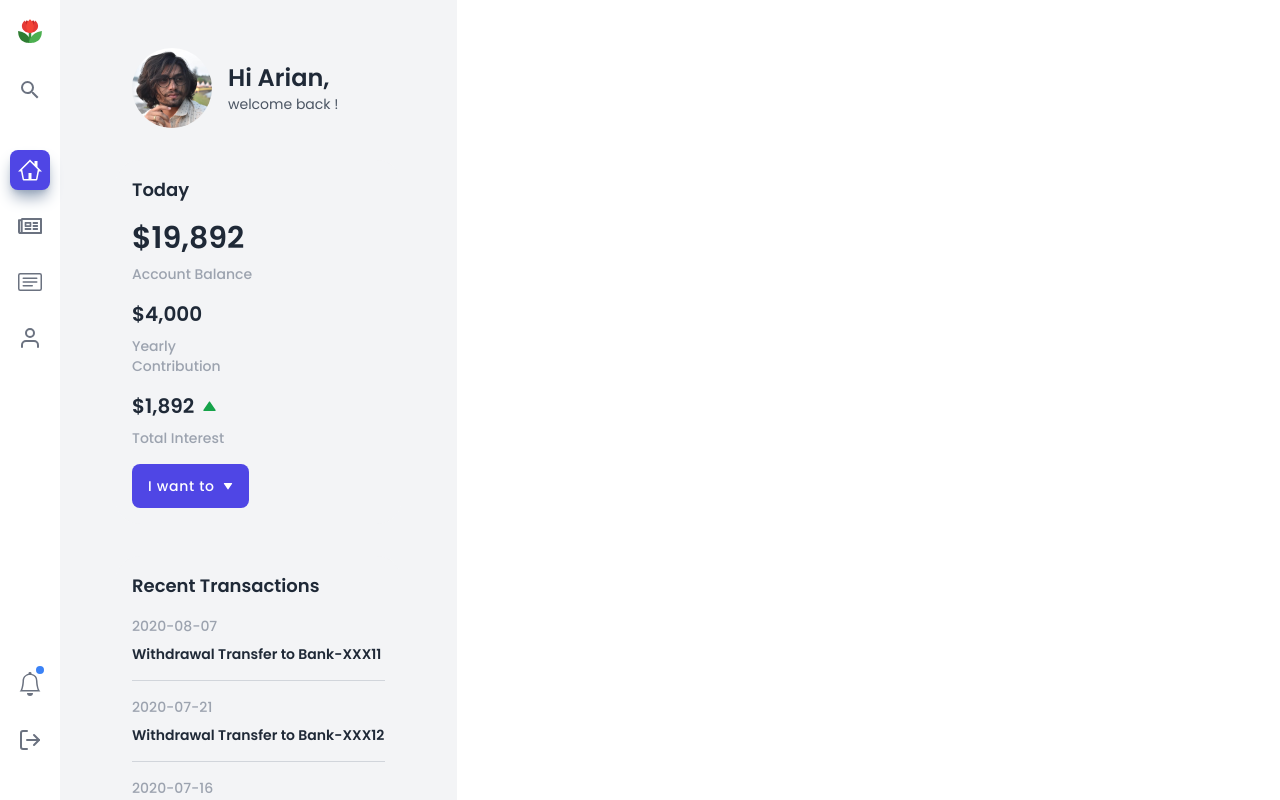
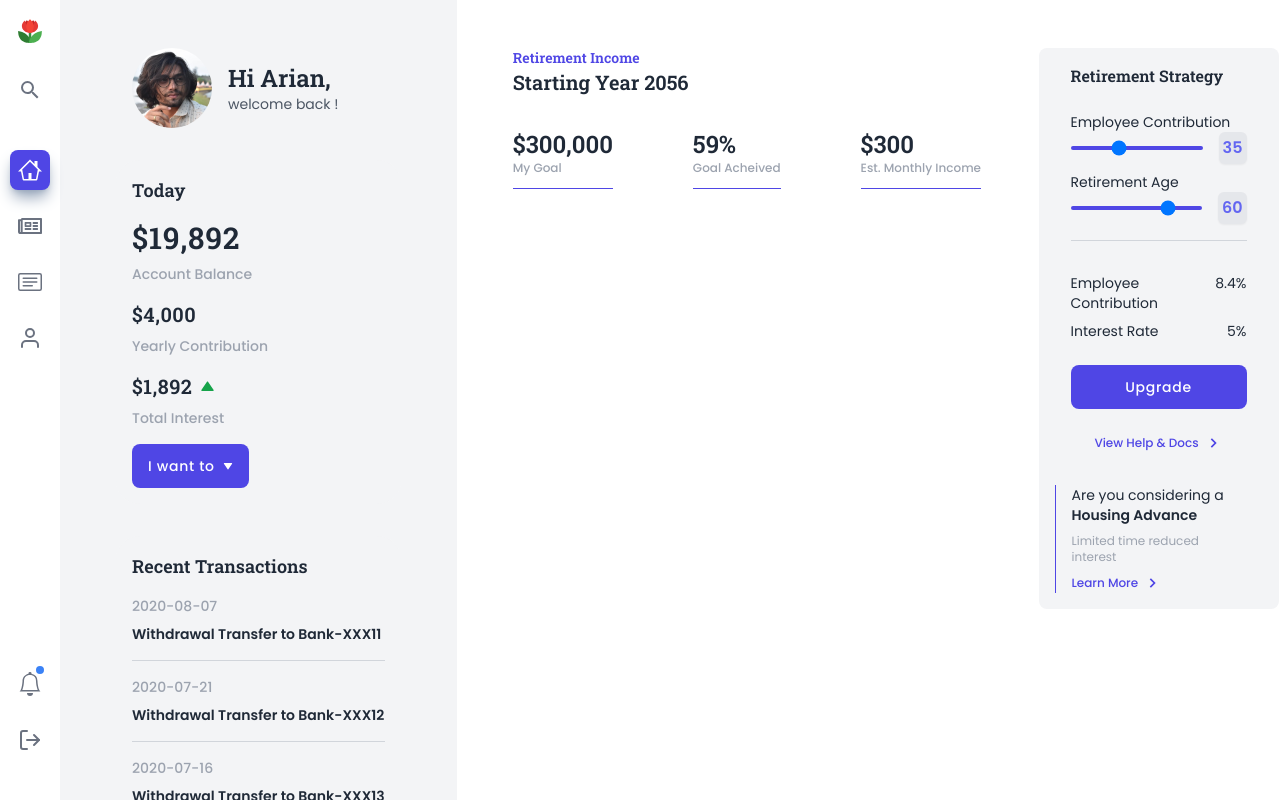
Before and after one commit to arian0zen/dashboard-mockup-react, a React (Create React App) app: page /home in a window 1280 px wide. Built offline with nearby package versions, Linux system fonts and the light colour scheme.

Commit message:
added all sections

```diff
--- a/src/components/AppContent/index.tsx
+++ b/src/components/AppContent/index.tsx
@@ -6,7 +6,7 @@ const AppContent = () => {
   const [searchParams] = useSearchParams();
 
   return (
-    <div className="h-full">
+    <div className="h-full w-full">
       {" "}
       <Routes>
         <Route path="/" element={<Navigate to={"/home"} replace />} />
--- a/src/components/Profile/index.tsx
+++ b/src/components/Profile/index.tsx
@@ -22,7 +22,7 @@ let recentTransactions = [
 
 const ProfileComponent = (props: Props) => {
   return (
-    <div className="h-screen px-6 sm:px-14 py-12 sm:bg-gray-100 bg-white text-gray-800 flex flex-col gap-8 w-screen sm:w-auto overflow-auto">
+    <div className="px-6 sm:px-14 py-12 sm:bg-gray-100 bg-white text-gray-800 flex flex-col gap-8 w-screen sm:w-auto">
       <div className="px-4 profile flex flex-col justify-center gap-2 rounded-md">
         <div className="relative block sm:hidden ml-auto">
           <span className="absolute rounded-full h-3 w-3 bg-blue-500 border-2 border-white -top-2 -right-1"></span>
@@ -37,26 +37,26 @@ const ProfileComponent = (props: Props) => {
             />
           </div>
           <div className="profile-details">
-            <h1 className="text-2xl font-semibold">Hi Arian,</h1>
+            <h1 className="text-2xl font-semibold font-sans">Hi Arian,</h1>
             <p className="text-sm text-gray-600">welcome back !</p>
           </div>
         </div>
       </div>
       <div className="p-4 profile-balance flex justify-center-center gap-4 flex-col bg-gray-100 sm:bg-inherit rounded-3xl">
-        <p className="text-lg font-semibold">Today</p>
+        <p className="text-lg font-semibold font-sans">Today</p>
         <div className="today-balance flex flex-col justify-center gap-2">
-          <p className="text-4xl sm:text-3xl font-semibold">$19,892</p>
+          <p className="text-4xl sm:text-3xl font-semibold font-sans tracking-wide">$19,892</p>
           <p className="text-sm text-gray-400 font-medium">Account Balance</p>
         </div>
         <div className="flex flex-row sm:flex-col gap-4">
           <div className="yearly-balance flex flex-col justify-center sm:gap-2">
-            <p className="text-xl font-semibold">$4,000</p>
-            <p className="text-sm text-gray-400 font-medium max-w-[50%] overflow-ellipsis">
+            <p className="text-xl font-semibold font-sans tracking-wide">$4,000</p>
+            <p className="text-sm text-gray-400 font-medium">
               Yearly Contribution
             </p>
           </div>
           <div className="total-balance flex flex-col justify-center sm:gap-2">
-            <p className="text-xl font-semibold flex items-center gap-2">
+            <p className="text-xl font-semibold flex items-center gap-2 font-sans tracking-wide">
               $1,892{" "}
               <span>
                 <BiSolidUpArrow size={15} className="text-green-600" />
@@ -78,8 +78,8 @@ const ProfileComponent = (props: Props) => {
           wFull={true}
         />
       </div>
-      <div className="profile-transaction p-4 profile-balance flex justify-center-center gap-4 flex-col bg-gray-100 sm:bg-inherit rounded-3xl mb-[60px] sm:mb-0">
-        <p className="text-lg font-semibold">Recent Transactions</p>
+      <div className="profile-transaction p-4 profile-balance flex justify-center-center gap-4 flex-col bg-gray-100 sm:bg-inherit rounded-3xl">
+        <p className="text-lg font-semibold font-sans">Recent Transactions</p>
         {recentTransactions.map((item: any, index: number) => {
           return (
             <div
--- /dev/null
+++ b/src/components/RetirementIncome/index.tsx
@@ -0,0 +1,45 @@
+import React from "react";
+
+type Props = {};
+
+let goalItems = [
+  {
+    amount: "59%",
+    description: "Goal Acheived",
+  },
+  {
+    amount: "$300",
+    description: "Est. Monthly Income",
+  },
+];
+
+const RetirementIncomeComponent = (props: Props) => {
+  return (
+    <div className="h-fit px-6 sm:px-14 sm:py-12 bg-white text-gray-800 flex flex-col gap-8 ">
+      <div className="year-details justify-start">
+        <p className="text-indigo-600 text-sm font-semibold font-sans">
+          Retirement Income
+        </p>
+        <p className="text-xl font-semibold font-sans mb-8">
+          Starting Year 2056
+        </p>
+        <div className="flex gap-4 sm:gap-20 flex-wrap ">
+          <div className="w-full sm:w-fit flex flex-col border-b border-indigo-600 pb-3">
+            <p className="text-2xl font-semibold font-sans">$300,000</p>
+            <p className="text-xs text-gray-400 font-medium">My Goal</p>
+          </div>
+          <div className="sm:w-fit flex flex-col border-b border-indigo-600 pb-3">
+            <p className="text-2xl font-semibold font-sans">59%</p>
+            <p className="text-xs text-gray-400 font-medium">Goal Acheived</p>
+          </div>
+          <div className=" sm:w-fit flex flex-col border-b border-indigo-600 pb-3">
+            <p className="text-2xl font-semibold font-sans">$300</p>
+            <p className="text-xs text-gray-400 font-medium">Est. Monthly Income</p>
+          </div>
+        </div>
+      </div>
+    </div>
+  );
+};
+
+export default RetirementIncomeComponent;
--- /dev/null
+++ b/src/components/Startegy/index.tsx
@@ -0,0 +1,54 @@
+import React from "react";
+import profileImage from "../../assets/profile-picture.jpeg"; // Update the path as necessary
+import { BiSolidUpArrow, BiSolidDownArrow, BiChevronRight } from "react-icons/bi";
+import { BsBell } from "react-icons/bs";
+import SliderComponent from "../UI/Slider";
+import Button from "../UI/Button";
+type Props = {};
+
+const StrategyComponent = (props: Props) => {
+  return (
+    <div className="px-4 py-4 bg-gray-100 text-gray-800 flex flex-col gap-8 w-full mx-auto sm:w-[30vh] h-fit rounded-3xl sm:rounded-lg sm:mt-12 mb-[80px] mt-8">
+      <div className="px-4 profile flex flex-col justify-center gap-2 rounded-md">
+        <h1 className="font-semibold font-sans mb-4">Retirement Strategy</h1>
+        <div className="slider1 flex flex-col">
+          <p className="text-sm">Employee Contribution</p>
+          <SliderComponent min={0} max={100} step={1} />
+        </div>
+        <div className="slider2 flex flex-col pb-4 border-b border-gray-300">
+          <p className="text-sm">Retirement Age</p>
+          <SliderComponent min={25} max={70} step={1} />
+        </div>
+      </div>
+      <div className="px-4 w-full mx-auto flex flex-col gap-2">
+        <div className="slider1 flex justify-between">
+          <p className="text-sm">Employee Contribution</p>
+          <span className="text-sm">8.4%</span>
+        </div>
+        <div className="slider1 flex justify-between">
+          <p className="text-sm">Interest Rate</p>
+          <span className="text-sm">5%</span>
+        </div>
+        <div className="my-4 mx-auto">
+        <Button
+          content={
+            <p className="flex gap-2 items-center w-36 justify-center">
+              Upgrade{" "}
+            </p>
+          }
+          showDropDown={false}
+          wFull={true}
+        />
+        </div>
+        <span className="text-xs text-indigo-600 font-medium text-center flex gap-1 items-center justify-center cursor-pointer">View Help & Docs <BiChevronRight size={20}/> </span>
+      </div>
+      <div className="px-4 profile flex flex-col justify-center gap-2 border-l border-indigo-600">
+        <p className="text-sm">Are you considering a <span className="text-gray-800 font-semibold">Housing Advance</span></p>
+        <p className="text-xs text-gray-400">Limited time reduced interest</p>
+        <span className="text-xs text-indigo-600 font-medium text-center flex gap-1 items-center cursor-pointer">Learn More <BiChevronRight size={20}/> </span>
+      </div>
+    </div>
+  );
+};
+
+export default StrategyComponent;
--- /dev/null
+++ b/src/components/UI/Slider.tsx
@@ -0,0 +1,34 @@
+import React, { useState } from "react";
+
+interface SliderProps {
+  min: number;
+  max: number;
+  step: number;
+}
+
+const Slider: React.FC<SliderProps> = ({ min, max, step }) => {
+  const [value, setValue] = useState(min+35);
+
+  const handleSliderChange = (event: React.ChangeEvent<HTMLInputElement>) => {
+    const newValue = parseInt(event.target.value);
+    setValue(newValue);
+  };
+
+  return (
+    <div className="flex items-center">
+      <input
+        id="default-range"
+        type="range"
+        min={min}
+        max={max}
+        step={step}
+        value={value}
+        onChange={handleSliderChange}
+        className="w-full h-1 bg-indigo-600 rounded-lg appearance-none cursor-pointer"
+      />
+      <span className="ml-4 p-1 bg-gray-200 rounded-md shadow-sm text-indigo-500 font-semibold">{value}</span>
+    </div>
+  );
+};
+
+export default Slider;
--- a/src/index.css
+++ b/src/index.css
@@ -1,5 +1,6 @@
 @import url("https://fonts.googleapis.com/css2?family=Poppins:wght@200;300;400;500;600;700&display=swap");
 @import url("https://fonts.googleapis.com/css2?family=Nunito:wght@300;400;500;600&family=Raleway:wght@300;400;500;600&family=Source+Sans+Pro:wght@600&family=Ubuntu:wght@300;400;500&display=swap");
+@import url("https://fonts.googleapis.com/css2?family=Roboto+Slab:wght@300;400;500;600&display=swap");
 
 @tailwind base;
 @tailwind components;
--- a/src/layout/DefaultLayout.tsx
+++ b/src/layout/DefaultLayout.tsx
@@ -6,7 +6,7 @@ const DefaultLayout = () => {
   //   const [isOpen, setIsOpen] = useState(false);
   let navigate = useNavigate();
   return (
-    <div className="flex flex-row h-screen w-full overflow-hidden">
+    <div className="flex flex-row w-full">
       <div>
         <Sidebar />
       </div>
--- a/src/pages/Home/index.tsx
+++ b/src/pages/Home/index.tsx
@@ -1,12 +1,16 @@
 import React from 'react'
 import ProfileComponent from '../../components/Profile'
+import RetirementIncomeComponent from '../../components/RetirementIncome'
+import StrategyComponent from '../../components/Startegy'
 
 type Props = {}
 
 const HomePage = (props: Props) => {
   return (
-    <div className='sm:h-screen flex flex-col sm-flex-row'>
+    <div className='sm:h-screen h-full flex flex-col sm:flex-row w-full overflow-hidden'>
         <ProfileComponent />
+        <RetirementIncomeComponent />
+        <StrategyComponent/>
     </div>
   )
 }
--- a/tailwind.config.js
+++ b/tailwind.config.js
@@ -4,7 +4,13 @@ module.exports = {
     "./src/**/*.{js,jsx,ts,tsx}",
   ],
   theme: {
-    extend: {},
+    extend: {
+      fontFamily: {
+        'sans': ['Roboto Slab', 'serif'],
+      }
+    },
   },
   plugins: [],
 }
+
+// font-family: 'Roboto Slab', serif;
```
